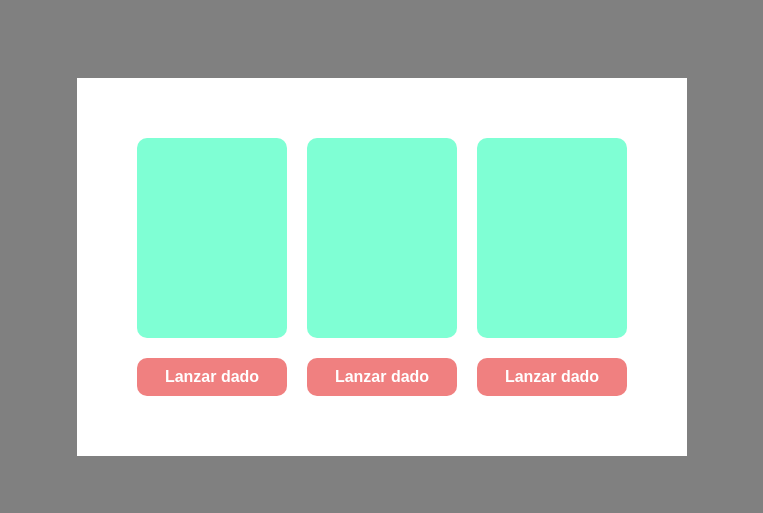
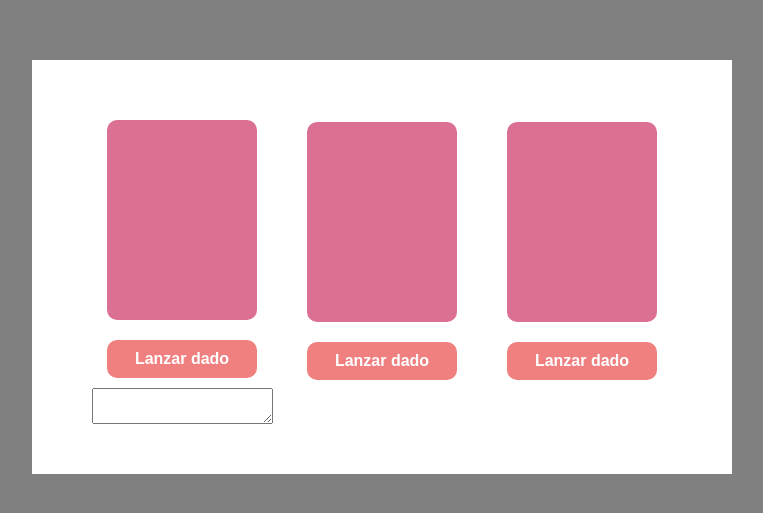
Before and after one commit to Guardiadelcastro/javaScriptWeek, a website built with Parcel: page day1/src/index.html in a window 1280 px wide. Shown: the part 141-654 px from the top of the page, without its empty margins (266-1029 px from the left). Built offline with nearby package versions, Linux system fonts and the light colour scheme; some packages are replaced by stand-ins of ours.

Commit message:
saved changes

```diff
--- a/day1/src/css/index.pcss
+++ b/day1/src/css/index.pcss
@@ -22,13 +22,15 @@ body {
 
 .slot {
   display: flex;
-  flex-flow: column;
+  flex-flow: column wrap;
   justify-content: center;
   align-items: center;
+  width: 200px;
 }
 
 .number {
-  background: aquamarine;
+  background: palevioletred;
+  color: white;
   border-radius: 10px;
   width: 150px;
   height: 200px;
--- a/day1/src/index.html
+++ b/day1/src/index.html
@@ -13,14 +13,17 @@
     <div class="slot">
       <div id="number1" class="number"></div>
       <button id="button1" class="button">Lanzar dado</button>
+      <textarea id="results1"></textarea>
     </div>
     <div class="slot">
       <div id="number2" class="number"></div>
       <button id="button2" class="button">Lanzar dado</button>
+      <p id="results2"></p>
     </div>
     <div class="slot">
       <div id="number3" class="number"></div>
       <button id="button3" class="button">Lanzar dado</button>
+      <p id="results3"></p>
     </div>
   </div>
 </body>
--- a/day1/src/js/index.js
+++ b/day1/src/js/index.js
@@ -1,4 +1,6 @@
 /*** index.js ***/
+var history = [];
+
 var button1 = document.getElementById('button1');
 button1.onclick = function randomNum() {
   var result = Math.floor(Math.random() * 6 + 1);
@@ -9,8 +11,6 @@ button1.onclick = function randomNum() {
   history.push(result);
   var diceNum = document.getElementById('number1');
   diceNum.textContent = result;
-
-  var results = [];
   var results1 = document.getElementById('results1');
   results1.textContent = history;
 };
```
